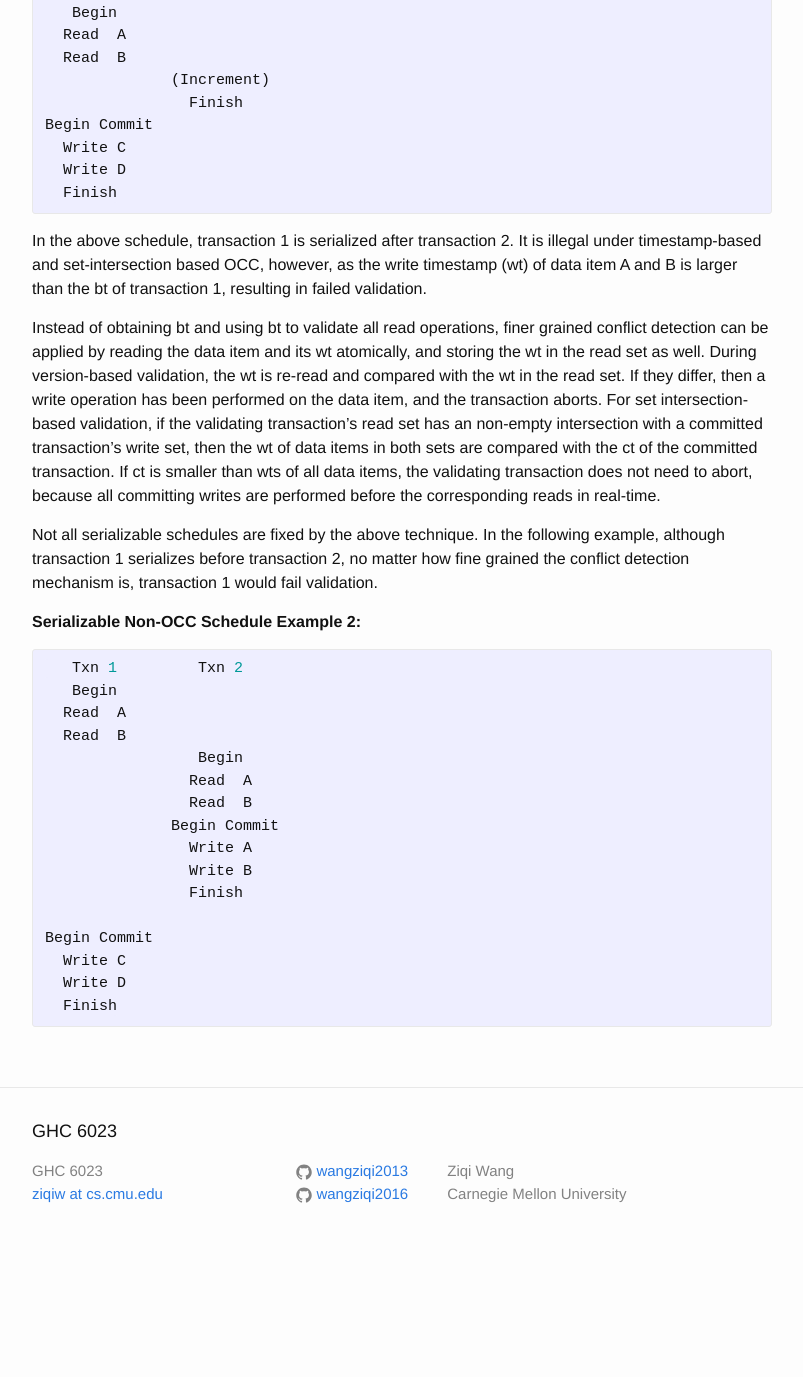
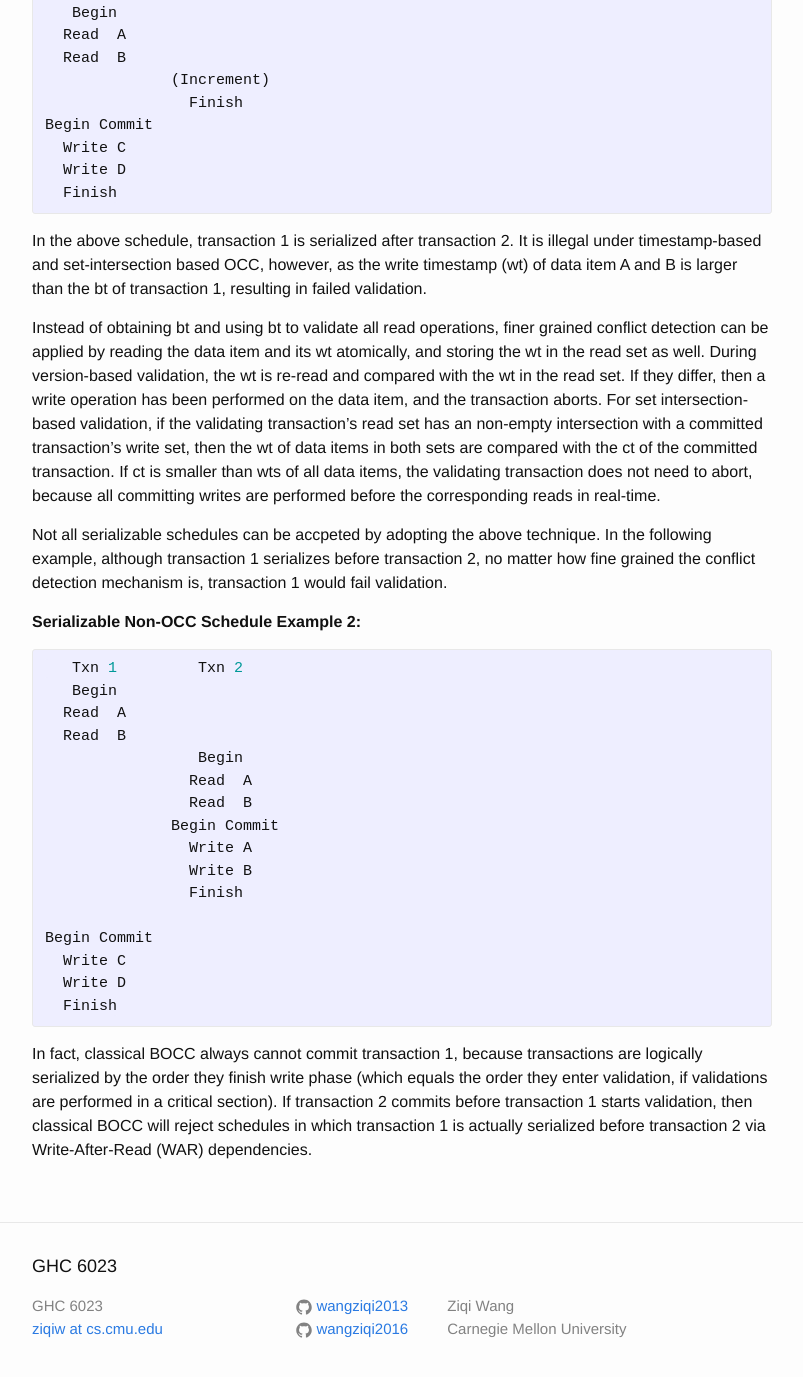
Before and after one commit to wangziqi2013/wangziqi2013.github.io, a Jekyll site: the page built from _posts/2018-04-07-Concurrent-Certifications-by-Intervals-of-ts-in-distributed-dbms.markdown, in a window 1280 px wide and 1400 px high, scrolled down 1313 px. Shown: the top 1377 px of the window, without its empty margins (238-1041 px from the left). Built offline with Jekyll 4.4.1, drawn with Linux system fonts in a browser that asks for light colours; before the commit the page ends 2578 px from its top, so only the background shows below that.

Commit message:
Finish explanation

```diff
--- a/_posts/2018-04-07-Concurrent-Certifications-by-Intervals-of-ts-in-distributed-dbms.markdown
+++ b/_posts/2018-04-07-Concurrent-Certifications-by-Intervals-of-ts-in-distributed-dbms.markdown
@@ -66,9 +66,9 @@ data items in both sets are compared with the ct of the committed transaction. I
 all data items, the validating transaction does not need to abort, because all committing writes are
 performed before the corresponding reads in real-time.
 
-Not all serializable schedules are fixed by the above technique. In the following example, although transaction 1
-serializes before transaction 2, no matter how fine grained the conflict detection mechanism is, transaction 1 would
-fail validation.
+Not all serializable schedules can be accpeted by adopting the above technique. In the following example,
+although transaction 1 serializes before transaction 2, no matter how fine grained the conflict detection
+mechanism is, transaction 1 would fail validation.
 
 **Serializable Non-OCC Schedule Example 2:**
 {% highlight C %}
@@ -89,3 +89,9 @@ Begin Commit
   Write D
   Finish
 {% endhighlight %}
+
+In fact, classical BOCC always cannot commit transaction 1, because transactions are logically
+serialized by the order they finish write phase (which equals the order they enter validation, if
+validations are performed in a critical section). If transaction 2 commits before transaction 1
+starts validation, then classical BOCC will reject schedules in which transaction 1 is actually
+serialized before transaction 2 via Write-After-Read (WAR) dependencies.
```
